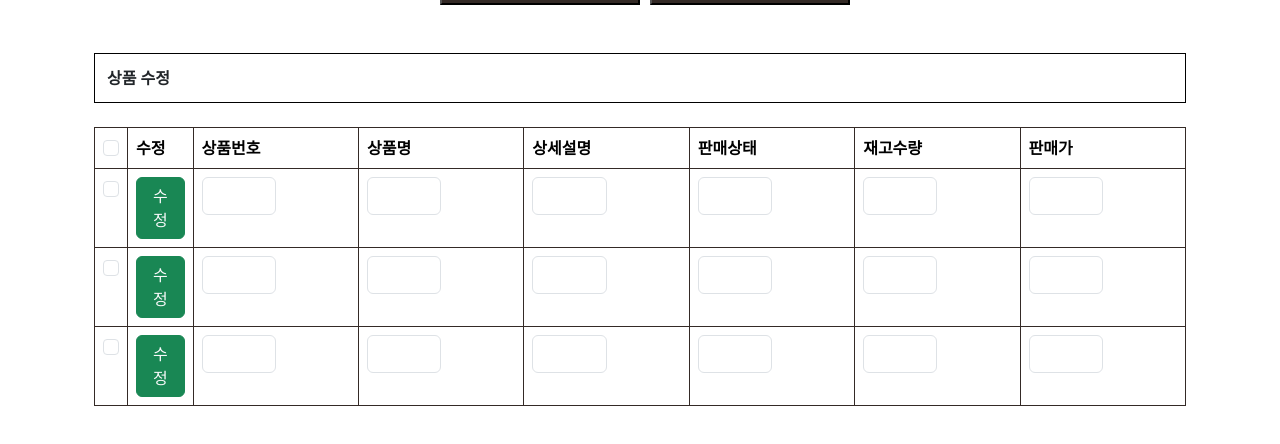
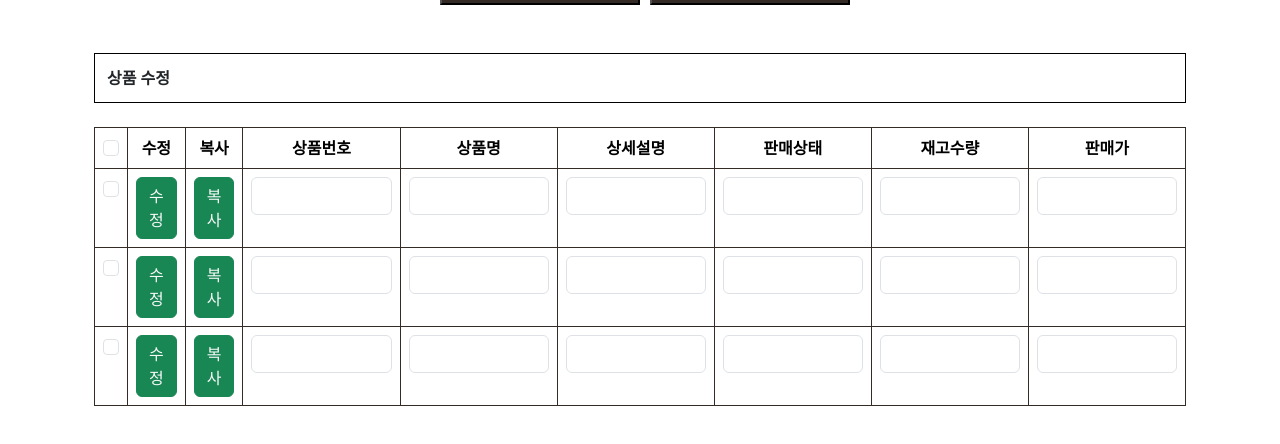
Before and after one commit to Bkukim/LottoTeamProject, a Vue app in the folder routtofront/: page /shop/admin/manage in a window 1280 px wide. Shown: the part 1000-1444 px from the top of the page. Built offline with nearby package versions, Linux system fonts and the light colour scheme.

Commit message:
하유정_240420
관리자 상품 조회/수정 페이지 수정
관리자 주문확인페이지 생성

```diff
--- a/routtofront/src/views/admin/AdminManage.vue
+++ b/routtofront/src/views/admin/AdminManage.vue
@@ -298,7 +298,7 @@
       <table class="table table-bordered" style="border: 1px solid #342a26">
         <!-- 테이블 제목 행 -->
         <thead>
-          <tr>
+          <tr class="text-center">
             <th scope="col">
               <input
                 class="form-check-input"
@@ -307,7 +307,8 @@
                 id="flexCheckDefault"
               />
             </th>
-            <th scope="col">수정</th>
+            <th scope="col" id="modifyCol" >수정</th>
+            <th scope="col" id="modifyCol">복사</th>
             <th scope="col">상품번호</th>
             <th scope="col">상품명</th>
             <th scope="col">상세설명</th>
@@ -318,7 +319,7 @@
         </thead>
         <tbody>
           <!-- 1행 -->
-          <tr>
+          <tr class="text-center">
             <th scope="row">
               <label class="form-label" for="user"
                 ><input
@@ -328,7 +329,7 @@
                   id="flexCheckDefault"
               /></label>
             </th>
-            <td>
+                        <td>
               <button
                 type="button"
                 class="text-light updateBtn btn btn-success">
@@ -336,38 +337,45 @@
               </button>
             </td>
             <td>
-              <div class="col-6">
+              <button
+                type="button"
+                class="text-light updateBtn btn btn-success">
+                복사
+              </button>
+            </td>
+            <td>
+              <div >
                 <input class="form-control" type="text" name="user" />
               </div>
             </td>
             <td>
-              <div class="col-6">
+              <div >
                 <input class="form-control" type="text" name="user" />
               </div>
             </td>
             <td>
-              <div class="col-6">
+              <div >
                 <input class="form-control" type="text" name="user" />
               </div>
             </td>
             <td>
-              <div class="col-6">
+              <div >
                 <input class="form-control" type="text" name="user" />
               </div>
             </td>
             <td>
-              <div class="col-6">
+              <div>
                 <input class="form-control" type="text" name="user" />
               </div>
             </td>
             <td>
-              <div class="col-6">
+              <div >
                 <input class="form-control" type="text" name="user" />
               </div>
             </td>
           </tr>
           <!-- 2행 tr -->
-          <tr>
+          <tr class="text-center">
             <th scope="row">
               <label class="form-label" for="user"
                 ><input
@@ -377,7 +385,7 @@
                   id="flexCheckDefault"
               /></label>
             </th>
-            <td>
+                        <td>
               <button
                 type="button"
                 class="text-light updateBtn btn btn-success">
@@ -385,38 +393,45 @@
               </button>
             </td>
             <td>
-              <div class="col-6">
+              <button
+                type="button"
+                class="text-light updateBtn btn btn-success">
+                복사
+              </button>
+            </td>
+            <td>
+              <div >
                 <input class="form-control" type="text" name="user" />
               </div>
             </td>
             <td>
-              <div class="col-6">
+              <div >
                 <input class="form-control" type="text" name="user" />
               </div>
             </td>
             <td>
-              <div class="col-6">
+              <div >
                 <input class="form-control" type="text" name="user" />
               </div>
             </td>
             <td>
-              <div class="col-6">
+              <div >
                 <input class="form-control" type="text" name="user" />
               </div>
             </td>
             <td>
-              <div class="col-6">
+              <div>
                 <input class="form-control" type="text" name="user" />
               </div>
             </td>
             <td>
-              <div class="col-6">
+              <div >
                 <input class="form-control" type="text" name="user" />
               </div>
             </td>
           </tr>
           <!-- 3행 tr -->
-          <tr>
+          <tr class="text-center">
             <th scope="row">
               <label class="form-label" for="user"
                 ><input
@@ -426,7 +441,7 @@
                   id="flexCheckDefault"
               /></label>
             </th>
-            <td>
+                        <td>
               <button
                 type="button"
                 class="text-light updateBtn btn btn-success">
@@ -434,32 +449,39 @@
               </button>
             </td>
             <td>
-              <div class="col-6">
+              <button
+                type="button"
+                class="text-light updateBtn btn btn-success">
+                복사
+              </button>
+            </td>
+            <td>
+              <div >
                 <input class="form-control" type="text" name="user" />
               </div>
             </td>
             <td>
-              <div class="col-6">
+              <div >
                 <input class="form-control" type="text" name="user" />
               </div>
             </td>
             <td>
-              <div class="col-6">
+              <div >
                 <input class="form-control" type="text" name="user" />
               </div>
             </td>
             <td>
-              <div class="col-6">
+              <div >
                 <input class="form-control" type="text" name="user" />
               </div>
             </td>
             <td>
-              <div class="col-6">
+              <div>
                 <input class="form-control" type="text" name="user" />
               </div>
             </td>
             <td>
-              <div class="col-6">
+              <div >
                 <input class="form-control" type="text" name="user" />
               </div>
             </td>
@@ -479,6 +501,10 @@
       수정 항목 저장
     </button>
   </div>
+
+  <br>
+  <br>
+
 </template>
 
 <script>
@@ -540,4 +566,8 @@ export default {};
 #category {
   margin-right: 7vw;
 }
+#modifyCol{
+  width: 4vw;
+}
+
 </style>
```
Also changed, not shown: routtofront/src/views/admin/AdminOrderCom.vue (added).
